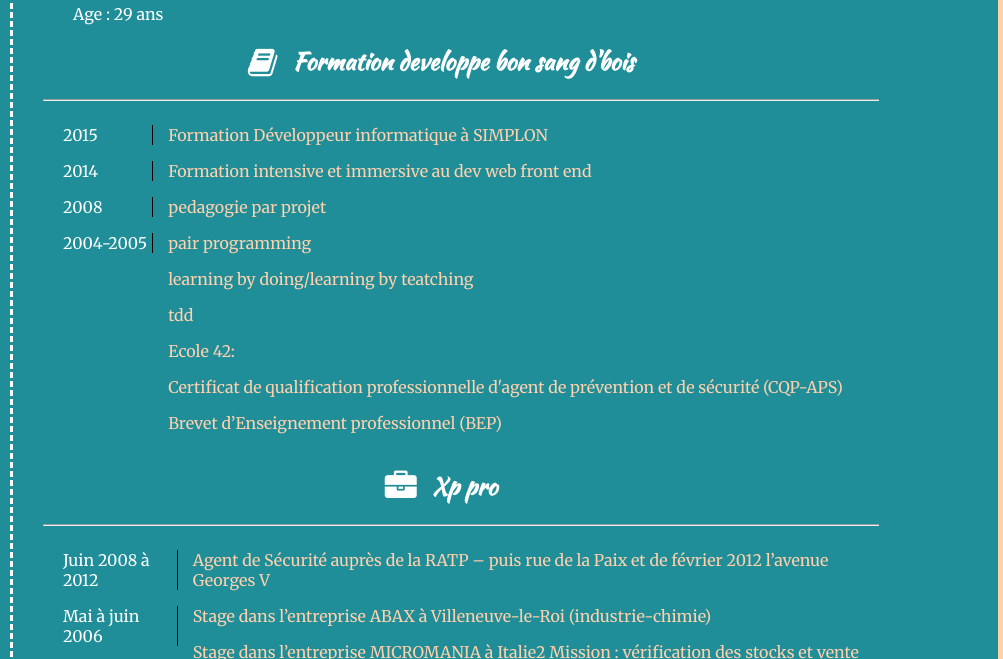
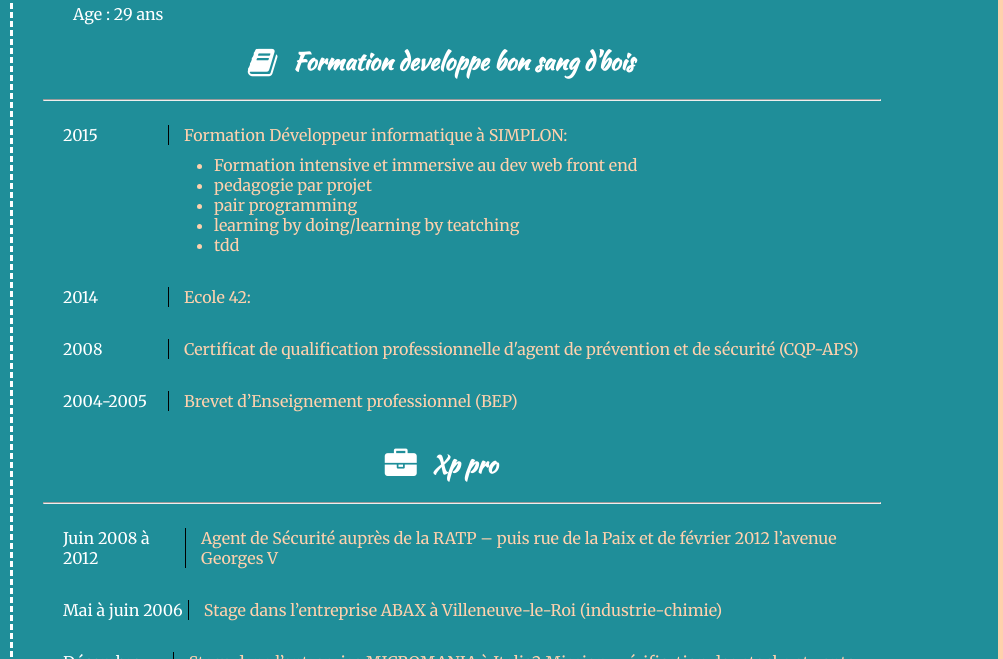
Before and after one commit to yoannlg/CV, a plain HTML site: page index.html in a window 1280 px wide. Shown: the part 286-945 px from the top of the page, 0-1003 px from the left. Drawn offline with Linux system fonts and the light colour scheme.

Commit message:
Modification partie formation

```diff
--- a/css/cv.css
+++ b/css/cv.css
@@ -16,7 +16,7 @@ h1{
 h2, h3{
 	margin-left: -40px;
 	text-align: center;
-font-family: 'Kaushan Script', cursive;}
+	font-family: 'Kaushan Script', cursive;}
 a{
 	text-decoration: none;
 	color: inherit;
@@ -152,19 +152,33 @@ aside i{
 
 
 
+
+
+
+
+
+
+
+
+
+
+
+
+
 			/*PARTIE GAUCHE*/
 
 
 .left{
 	width: 70%;
 	min-width: 500px;
-	height: 1000px;
 	color: white;
-    overflow: hidden;
 }
 .left i{
 	color: white;
 	margin-right: 15px;
+}
+.left ul{
+	padding: 0px;
 }
 
 .prez{
@@ -172,11 +186,11 @@ aside i{
 }
 
 
-.all{
+.flex{
 	display: flex;
 }
-
 .annee p{
+	min-width: 100px;
 	margin-right: 15px;
 	margin-left: 20px;
 	padding-right: 5px;
@@ -186,6 +200,14 @@ aside i{
 	color: #FFD1AD;
 }
 
+.contenu li:first-child{
+	margin-top: 10px;
+}
+.contenu li{
+	margin-left: 30px;
+}
+
+
 
 
 .loisir{
--- a/index.html
+++ b/index.html
@@ -12,15 +12,14 @@
 
 
 
-
-
 	<link rel="stylesheet" href="css/cv.css">
 	<link rel="stylesheet" href="css/font-awesome.min.css">
 	<title>Cv</title>
 </head>
+
 <body>
+	<!-- EN TETE CV -->
 
-		<!-- EN TETE CV -->
 	<nav>
 		<h1>CV</h1>
 		<div class="arrow-up"></div>
@@ -29,6 +28,7 @@
 
 
 				<!-- PARTI GAUCHE -->
+
 	<div class="container">
 
 		<div class="left">
@@ -39,49 +39,70 @@
 			</div>
 
 
+				<!-- PARTIE FORMATION -->
+
 			<h2><i class="fa fa-book fa-lg" aria-hidden="true"></i>Formation developpe bon sang d'bois</h2>
 			<hr>
+			<div>
+				<div class="flex">
+					<div class="annee"><p>2015</p></div>
+					<div class="contenu">
+						<ul>Formation Développeur informatique à SIMPLON:
+							<li>Formation intensive et immersive au dev web front end</li>
+							<li>pedagogie par projet</li>
+							<li>pair programming</li>
+							<li>learning by doing/learning by teatching</li>
+							<li>tdd</li>
+						</ul>
+					</div>
+				</div>
+				<div class="flex">
+					<div class="annee"><p>2014</p></div>
+					<div class="contenu">
+						<p>Ecole 42: </p>
+					</div>
+				</div>
 
-			<div class="all">
-				<div class="annee">
-					<p>2015</p>
-					<p>2014</p>
-					<p>2008</p>
-					<p>2004-2005</p>
+				<div class="flex">
+					<div class="annee"><p>2008</p></div>
+					<div class="contenu">
+						<p>Certificat de qualification professionnelle d'agent de prévention et de sécurité (CQP-APS)</p>
 					</div>
+				</div>
+				<div class="flex">
+					<div class="annee"><p>2004-2005</p></div>
 					<div class="contenu">
-					<div>
-						<p>Formation Développeur informatique à SIMPLON</p>
-						<p>Formation intensive et immersive au dev web front end</p>
-						<p>pedagogie par projet</p>
-						<p>pair programming</p>
-						<p>learning by doing/learning by teatching</p>
-						<p>tdd</p>
+						<p>Brevet d’Enseignement professionnel (BEP)</p>
 					</div>
-					<p>Ecole 42: </p>
-					<p>Certificat de qualification professionnelle d'agent de prévention et de sécurité (CQP-APS)</p>
-					<p>Brevet d’Enseignement professionnel (BEP)</p>
 				</div>
 			</div>
 
 
+						<!-- PARTIE XP PRO -->
+
 			<h2><i class="fa fa-briefcase fa-lg" aria-hidden="true"></i>Xp pro</h2>
 			<hr>
-
-			<div class="all">
-				<div class="annee">
-					<p>Juin 2008 à 2012</p>
-					<p>Mai à juin 2006</p>
-					<p>Décembre 2002</p>
-				</div>
+			<div>
+				<div class="flex">
+					<div class="annee"><p>Juin 2008 à 2012</p></div>
 					<div class="contenu">
-					<p>Agent de Sécurité auprès de la RATP – puis rue de la Paix et de février 2012 l’avenue Georges V
-					</p>
-					<p>Stage dans l’entreprise ABAX à Villeneuve-le-Roi (industrie-chimie)</p>
-					<p>Stage dans l’entreprise MICROMANIA à Italie2 Mission : vérification des stocks et vente des produits
-					</p>
+						<p>Agent de Sécurité auprès de la RATP – puis rue de la Paix et de février 2012 l’avenue Georges V</p>
 					</div>
 				</div>
+				<div class="flex">
+					<div class="annee"><p>Mai à juin 2006</p></div>
+					<div class="contenu">
+						<p>Stage dans l’entreprise ABAX à Villeneuve-le-Roi (industrie-chimie)</p>
+					</div>
+				</div>
+				<div class="flex">
+					<div class="annee"><p>Décembre 2002</p></div>
+					<div class="contenu">
+						<p>Stage dans l’entreprise MICROMANIA à Italie2 Mission : vérification des stocks et vente des produits</p>
+					</div>
+				</div>
+			</div>
+
 
 
 			<h2><i class="fa fa-futbol-o fa-lg" aria-hidden="true"></i>Loisir</h2>
@@ -98,6 +119,16 @@
 			</div>
 
 		</div>
+
+
+
+
+
+
+
+
+
+
 		<!-- PARTIE DROITE -->
 
 		<div class="right">
```
Lines whose indentation alone changed are shown as unchanged.
